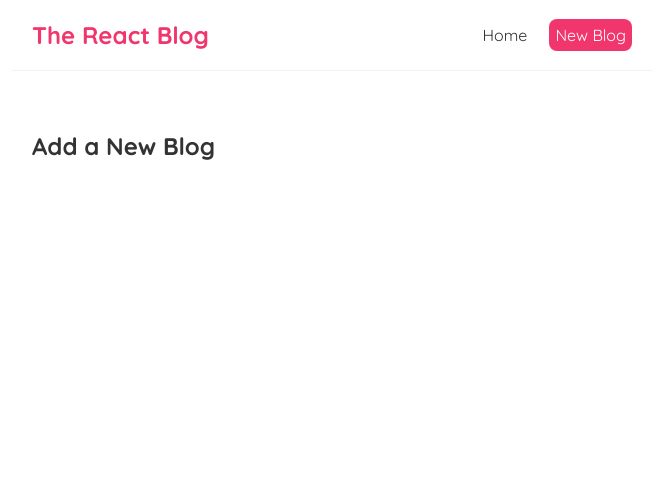
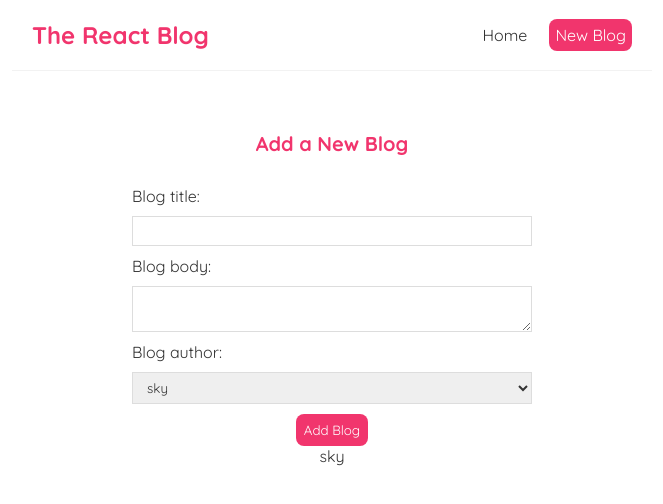
Before and after one commit to Johnnysky2700/react-blog, a React (Create React App) app: page /Create in a window 1280 px wide. Shown: the top 504 px of the page, without its empty margins (308-971 px from the left). Built offline with nearby package versions, Linux system fonts and the light colour scheme.

Commit message:
Controlled Inputs

```diff
--- a/src/create.js
+++ b/src/create.js
@@ -1,7 +1,39 @@
+import { useState } from "react";
+
 const Create = () => {
+    const [title, setTitle] = useState('');
+    const [body, setBody] = useState('');
+    const [author, setAuthor] = useState('sky');
+
     return (
         <div className="create">
             <h2>Add a New Blog</h2>
+            <form>
+                <label>Blog title:</label>
+                <input type="text"
+                required
+                value={title}
+                onChange={(e) => setTitle(e.target.value)}
+                />
+                <label>Blog body:</label>
+                <textarea
+                    required
+                    value={body}
+                    onChange={(e) => setBody(e.target.value)}
+                ></textarea>
+                <label>Blog author:</label>
+                <select
+                    value={author}
+                    onChange={(e) => setAuthor(e.target.value)}
+                >
+                    <option value="johnnysky">johnnysky</option>
+                    <option value="sky">sky</option>
+                </select>
+                <button>Add Blog</button>
+                <p>{ title }</p>
+                <p>{ body }</p>
+                <p>{ author }</p>
+            </form>
         </div>
      );
 }
--- a/src/index.css
+++ b/src/index.css
@@ -80,3 +80,39 @@
   border-radius: 8px;
   cursor: pointer;
 } */
+
+/* create new blog form */
+.create{
+  max-width: 400px;
+  margin: 0 auto;
+  text-align: center;
+}
+
+.create label{
+  text-align: left;
+  display: block;
+}
+
+.create h2{
+  font-size: 20px;
+  color: #f1356d;
+  margin-bottom: 30px;
+}
+
+.create input, .create textarea, .create select{
+  width: 100%;
+  padding: 6px 10px;
+  margin: 10px 0;
+  border: 1px solid #ddd;
+  box-sizing: border-box;
+  display: block;
+}
+
+.create button{
+  background: #f1356d;
+  color: #fff;
+  border: 0;
+  padding: 8px;
+  border-radius: 8px;
+  cursor: pointer;
+}
```
